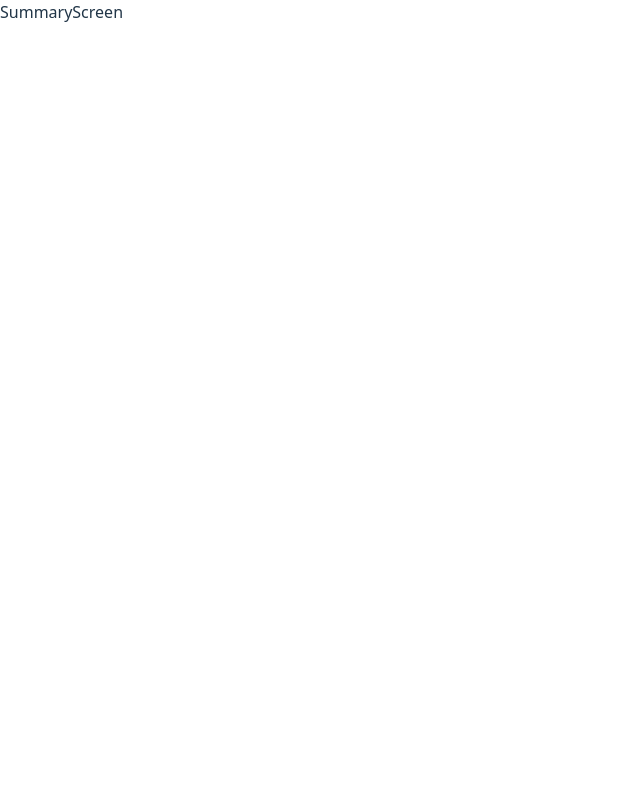
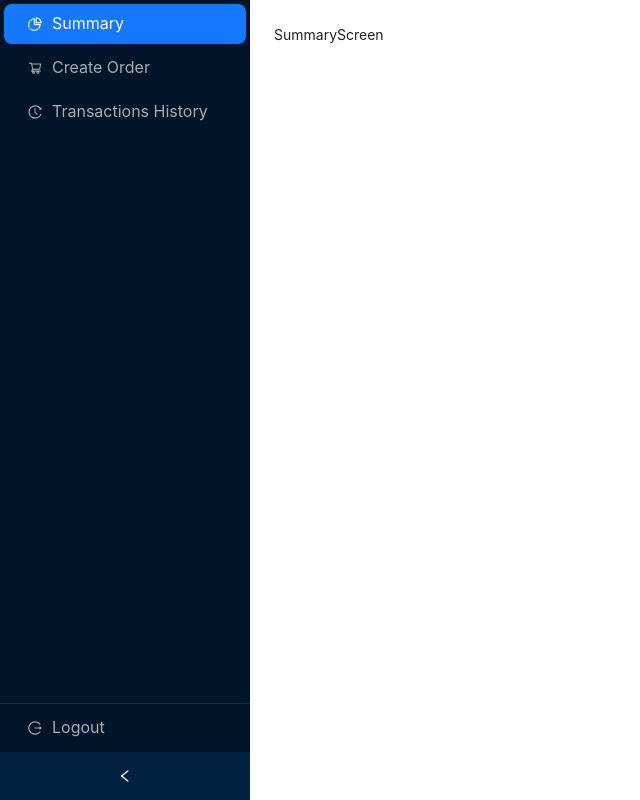
Before and after one commit to riyazkhan21295/hcl-tech-portfolio-management-system, a React (Vite) app: page /summary in a window 1280 px wide. Shown: the whole page, without its empty margins (0-640 px from the left). Built offline with nearby package versions, Linux system fonts and the light colour scheme; sample sign-in values are in the browser's storage.

Commit message:
Update @ant-design/icons to version 6.0.0 and enhance ProtectedLayout with a sidebar menu for navigation, including logout functionality and menu items for summary, create order, and transaction history.

```diff
--- a/package.json
+++ b/package.json
@@ -10,6 +10,7 @@
     "preview": "vite preview"
   },
   "dependencies": {
+    "@ant-design/icons": "^6.0.0",
     "@tailwindcss/vite": "^4.1.11",
     "antd": "^5.26.2",
     "react": "^19.1.0",
--- a/src/layouts/protected-layout.tsx
+++ b/src/layouts/protected-layout.tsx
@@ -1,14 +1,94 @@
-import { Navigate, Outlet } from "react-router";
+import {
+  HistoryOutlined,
+  LogoutOutlined,
+  PieChartOutlined,
+  ShoppingCartOutlined,
+} from "@ant-design/icons";
+import { Layout, Menu } from "antd";
+import { useState } from "react";
+import { Navigate, Outlet, useNavigate } from "react-router";
 import { useAuth } from "../contexts/auth-context";
 
+const { Sider, Content } = Layout;
+
 const ProtectedLayout = () => {
-  const { isAuthenticated } = useAuth();
+  const navigate = useNavigate();
+
+  const { isAuthenticated, logout } = useAuth();
+
+  const [collapsed, setCollapsed] = useState(false);
 
   if (!isAuthenticated) {
     return <Navigate to="/login" />;
   }
 
-  return <Outlet />;
+  const menuItems = getMenuItems({ navigate });
+
+  const logoutItem = {
+    key: "logout",
+    icon: <LogoutOutlined className="text-lg" />,
+    label: <span className="text-base">Logout</span>,
+    onClick: logout,
+  };
+
+  return (
+    <Layout className="min-h-screen bg-white">
+      <Sider
+        collapsible
+        collapsed={collapsed}
+        onCollapse={(value) => setCollapsed(value)}
+        className="h-screen fixed left-0 bg-[#011528]"
+        width={250}
+      >
+        <div className="flex flex-col h-full">
+          <Menu
+            theme="dark"
+            mode="inline"
+            defaultSelectedKeys={["summary"]}
+            items={menuItems}
+            className="bg-[#011528] flex-grow pt-2"
+          />
+
+          <Menu
+            theme="dark"
+            mode="inline"
+            selectable={false}
+            items={[logoutItem]}
+            className="bg-[#011528] border-t border-[#ffffff1a]"
+          />
+        </div>
+      </Sider>
+
+      <Layout className="bg-white">
+        <Content className="p-6">
+          <Outlet />
+        </Content>
+      </Layout>
+    </Layout>
+  );
 };
 
 export default ProtectedLayout;
+
+const getMenuItems = ({ navigate }: { navigate: (path: string) => void }) => {
+  return [
+    {
+      key: "summary",
+      icon: <PieChartOutlined className="text-lg" />,
+      label: <span className="text-base">Summary</span>,
+      onClick: () => navigate("/summary"),
+    },
+    {
+      key: "create-order",
+      icon: <ShoppingCartOutlined className="text-lg" />,
+      label: <span className="text-base">Create Order</span>,
+      onClick: () => navigate("/create-order"),
+    },
+    {
+      key: "transactions-history",
+      icon: <HistoryOutlined className="text-lg" />,
+      label: <span className="text-base">Transactions History</span>,
+      onClick: () => navigate("/transactions-history"),
+    },
+  ];
+};
```
Also changed, not shown: 1 other file (tests, documents, lock files or other folders).
